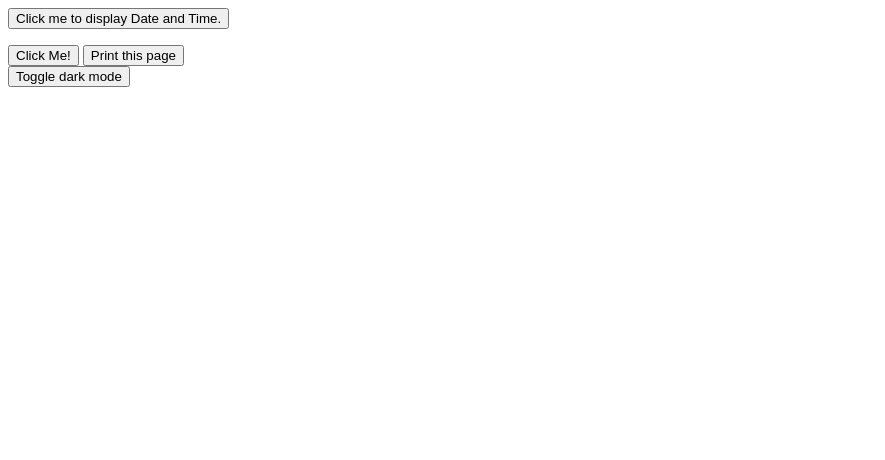
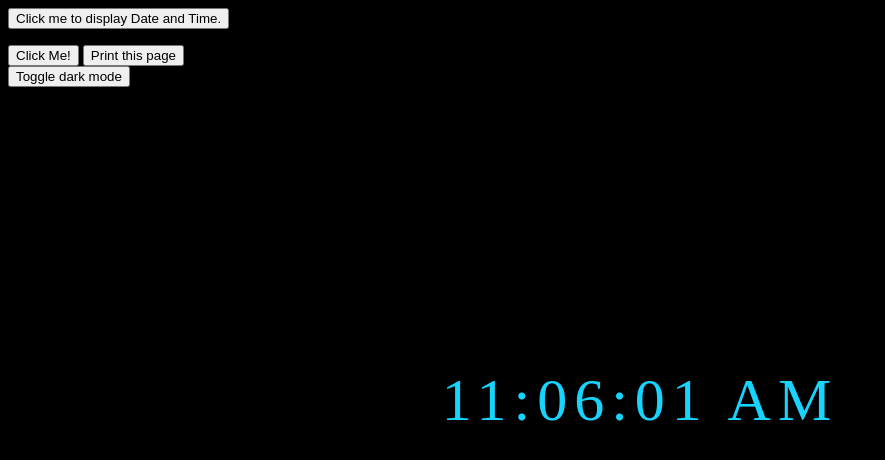
Before and after one commit to joshroberts373/WEBDEV2, a plain HTML site: page experamentation.html in a window 1280 px wide. Shown: the whole page, without its empty margins (0-885 px from the left). Drawn offline with Linux system fonts and the light colour scheme.

Commit message:
first commit

```diff
--- a/experamentation.html
+++ b/experamentation.html
@@ -15,6 +15,20 @@ Click me to display Date and Time.</button>
   background-color: black;
   color: white;
 }
+body {
+    background: black;
+}
+
+.clock {
+    position: absolute;
+    top: 50%;
+    left: 50%;
+    transform: translateX(-50%) translateY(-50%);
+    color: #17D4FE;
+    font-size: 60px;
+    font-family: Orbitron;
+    letter-spacing: 7px;
+}
 </style>
 
 <html>
@@ -24,6 +38,9 @@ Click me to display Date and Time.</button>
 
 </body>
 </html>
+
+<div id="MyClockDisplay" class="clock" onload="showTime()"></div>
+
 
 <html>
 <body>
@@ -40,6 +57,34 @@ Click me to display Date and Time.</button>
        var element = document.body;
        element.classList.toggle("dark-mode");
     }
+
+    function showTime(){
+    var date = new Date();
+    var h = date.getHours(); // 0 - 23
+    var m = date.getMinutes(); // 0 - 59
+    var s = date.getSeconds(); // 0 - 59
+    var session = "AM";
+
+    if(h == 0){
+        h = 12;
+    }
+
+    if(h > 12){
+        h = h - 12;
+        session = "PM";
+    }
+
+    h = (h < 10) ? "0" + h : h;
+    m = (m < 10) ? "0" + m : m;
+    s = (s < 10) ? "0" + s : s;
+
+    var time = h + ":" + m + ":" + s + " " + session;
+    document.getElementById("MyClockDisplay").innerText = time;
+    document.getElementById("MyClockDisplay").textContent = time;
+
+    setTimeout(showTime, 1000);
+}
+showTime();
     </script></div>
 
 
```
